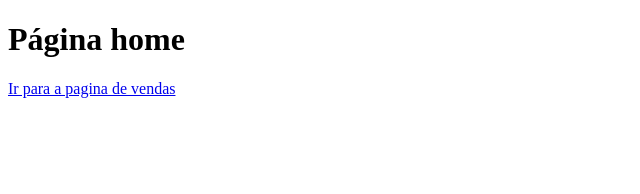
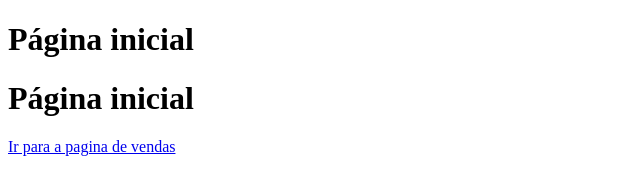
Before and after one commit to Codi-Haraguchi/aulagithub, a plain HTML site: page index.html in a window 1280 px wide. Shown: the whole page, without its empty margins (0-640 px from the left). Drawn offline with Linux system fonts and the light colour scheme.

Commit message:
criadas páginas index e vendas

```diff
--- a/index.html
+++ b/index.html
@@ -6,7 +6,8 @@
     <title>Document</title>
 </head>
 <body>
-    <h1>Página home</h1>
+    <h1>Página inicial</h1>
+    <h1>Página inicial</h1>
     <a href="vendas.html">Ir para a pagina de vendas</a>
 </body>
 </html>
```
